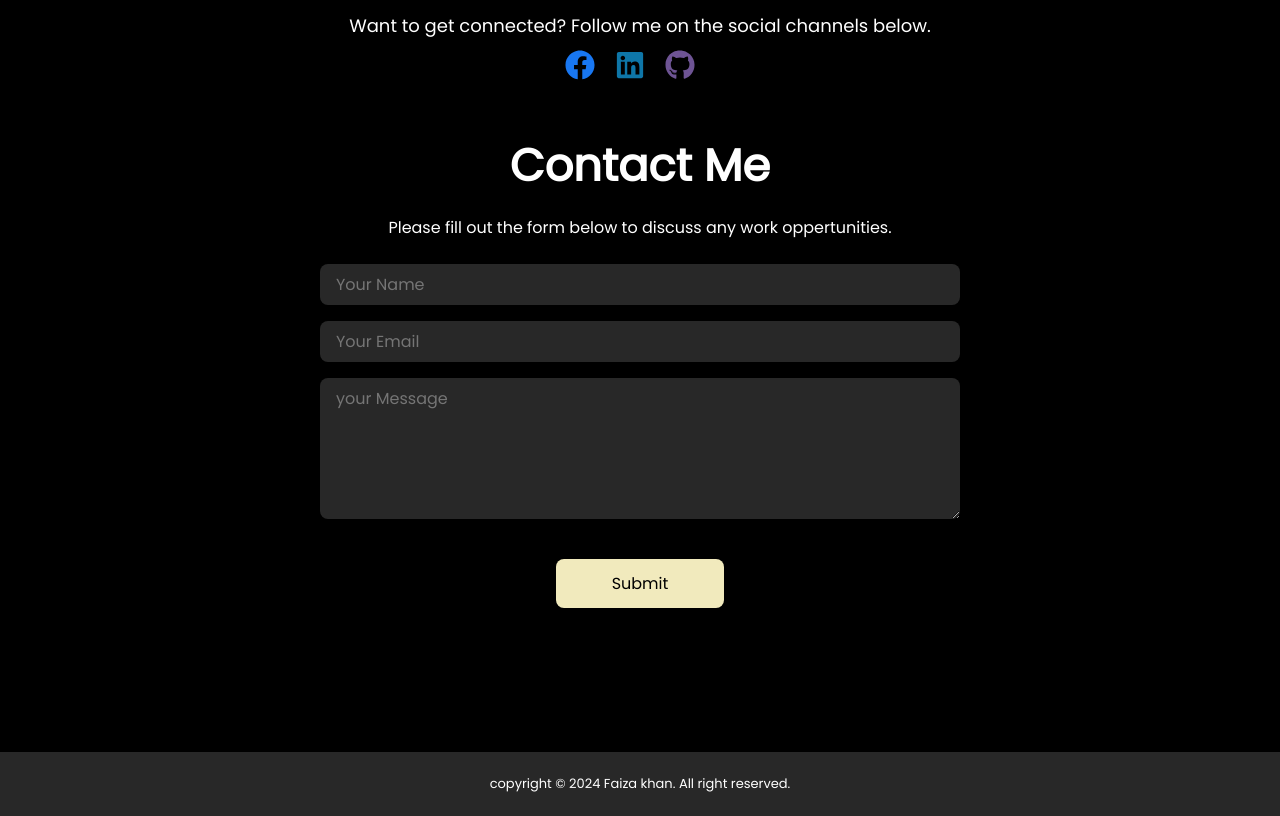
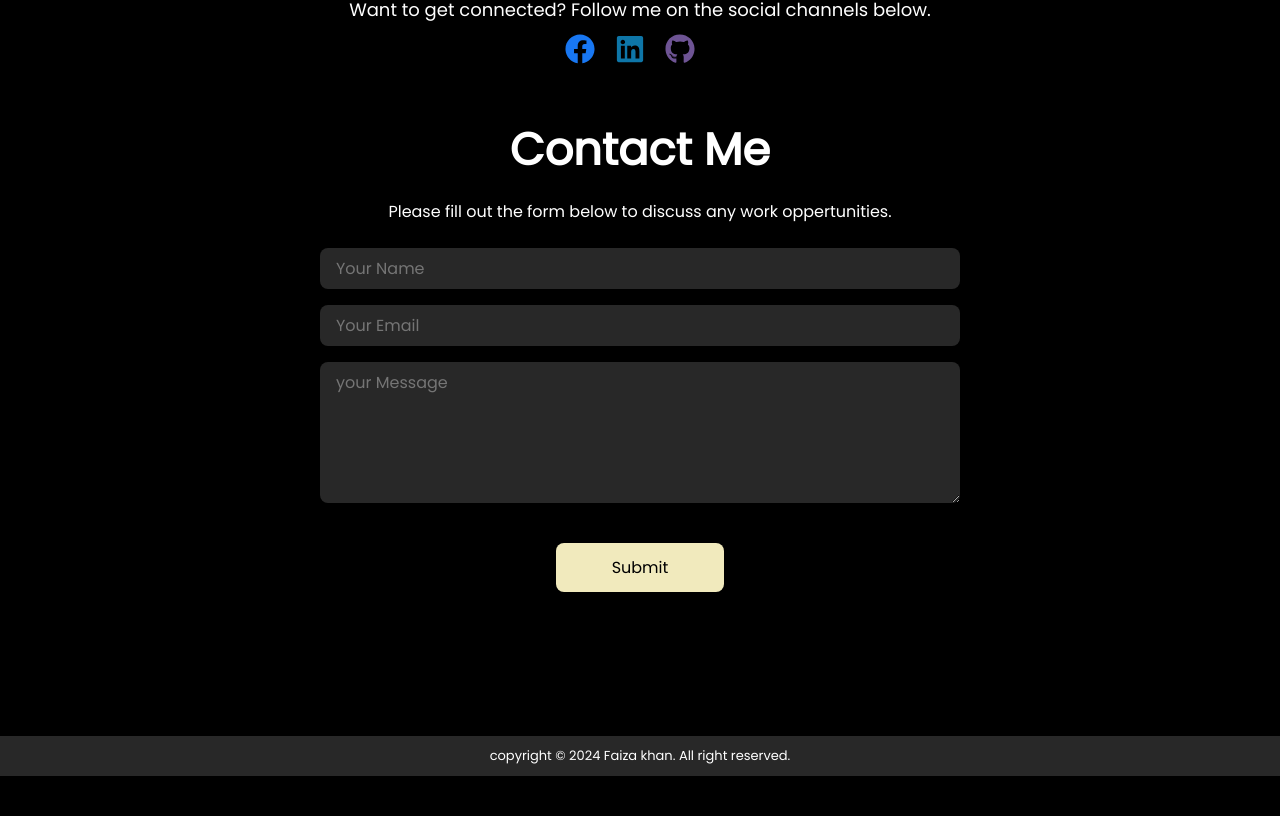
Before and after one commit to Faiza-tech/Portfolio, a React (Vite) app: page / in a window 1280 px wide. Shown: the part 2998-3814 px from the top of the page. After the commit the page ends 3774 px from the top, so only its background shows below. Built offline with nearby package versions, Linux system fonts and the light colour scheme.

Commit message:
Updated footer

```diff
--- a/src/pages/Contact.css
+++ b/src/pages/Contact.css
@@ -28,7 +28,7 @@
     margin-bottom: 1rem;
     margin-top: 2.8rem;
 }
-#contactDesc{
+.contactDesc{
     padding: 1rem;
     font-size: medium;
     font-weight: 300;
--- a/src/pages/Footer.jsx
+++ b/src/pages/Footer.jsx
@@ -1,13 +1,13 @@
 import React from 'react'
-import '../pages/Footer.css'
+import styles from './Footer.module.css'
 
 const Footer = () => {
   return (
     <div>
-    <footer className="footer">
-      copyright &#169; 2024 Faiza khan. All right reserved.
-    </footer>
-  </div>
+      <footer className={styles.footer}>
+        copyright &#169; 2024 Faiza khan. All right reserved.
+      </footer>
+    </div>
   )
 }
 
--- a/src/pages/Footer.css
+++ b/src/pages/Footer.module.css
@@ -1,6 +1,6 @@
 .footer{
     width: 100vw;
-    height: 4rem;
+    height: 2.5rem;
     background: rgb(40,40,40);
     display: flex;
     align-items: center;
--- a/src/pages/Navbar.css
+++ b/src/pages/Navbar.css
@@ -1,6 +1,6 @@
 .navbar{
     background: rgb(30, 30, 30);
-    height: 5rem;
+    height: 4rem;
     width: 100vw;
    /* max-width: 75rem;*/
     margin: 0 ;
@@ -11,7 +11,7 @@
     position: sticky;
     top: 0;
     z-index: 3;
-   /* position: relative; /* Add this line */
+
 }
 
 .logo{
```
